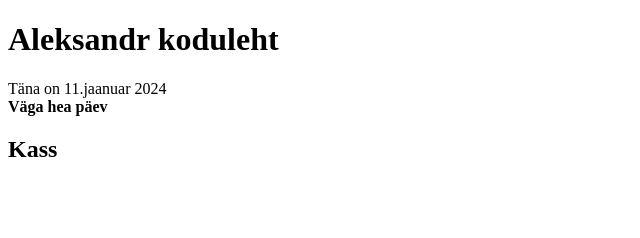
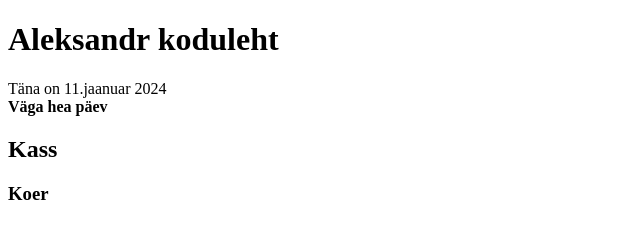
Before and after one commit to NikolasAleksandr/TarkvaraVeebtestprojekt, a plain HTML site: page index.html in a window 1280 px wide. Shown: the full height of the page, 0-640 px from the left. Drawn offline with Linux system fonts and the light colour scheme.

Commit message:
Tehtud baas

```diff
--- a/index.html
+++ b/index.html
@@ -9,7 +9,7 @@
 <div>Täna on 11.jaanuar 2024</div>
 <strong>Väga hea päev</strong>
 <h2>Kass</h2>
-<h3></h3>
+<h3>Koer</h3>
 
 </body>
 </html>
```
